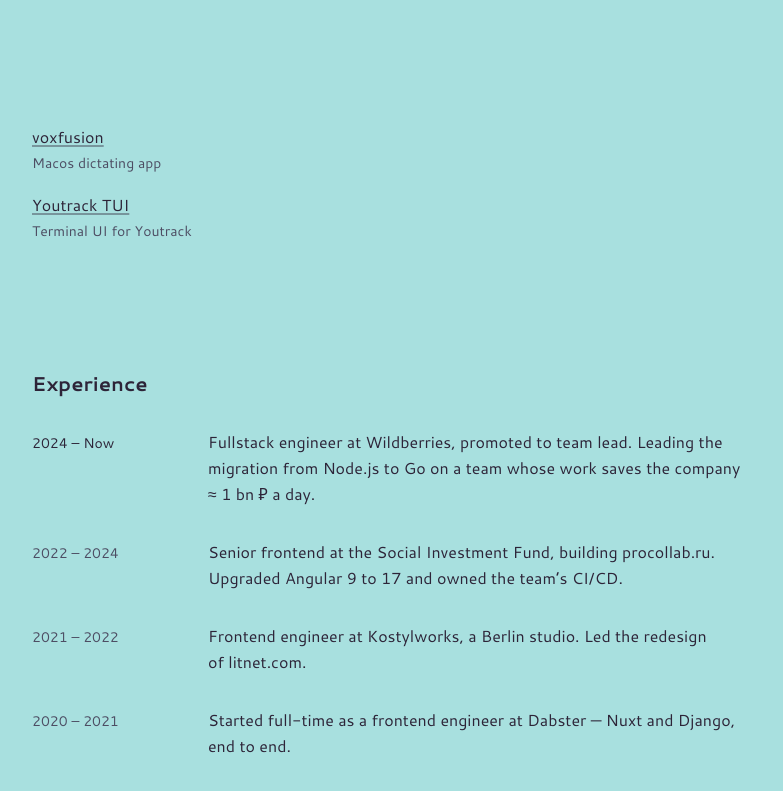
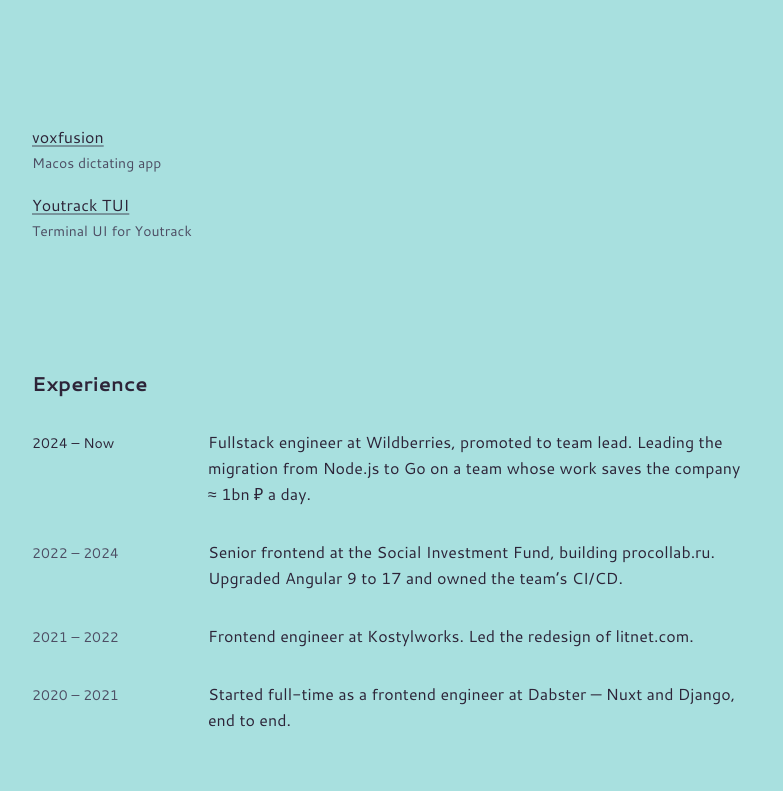
Before and after one commit to gregor-tokarev/personalsite, an Astro site: page / in a window 1280 px wide. Shown: the part 543-1334 px from the top of the page, without its empty margins (248-1031 px from the left). Built offline with nearby package versions, Linux system fonts and the light colour scheme; Astro itself is replaced by a stand-in of ours.

Commit message:
content: change experiences description a bit

```diff
--- a/src/components/Experience.astro
+++ b/src/components/Experience.astro
@@ -8,7 +8,7 @@ interface Entry {
 const entries: Entry[] = [
     {
         years: "2024 – Now",
-        body: "Fullstack engineer at Wildberries, promoted to team lead. Leading the migration from Node.js to Go on a team whose work saves the company ≈ 1 bn ₽ a day.",
+        body: "Fullstack engineer at Wildberries, promoted to team lead. Leading the migration from Node.js to Go on a team whose work saves the company ≈ 1bn ₽ a day.",
         current: true,
     },
     {
@@ -17,7 +17,7 @@ const entries: Entry[] = [
     },
     {
         years: "2021 – 2022",
-        body: "Frontend engineer at Kostylworks, a Berlin studio. Led the redesign of litnet.com.",
+        body: "Frontend engineer at Kostylworks. Led the redesign of litnet.com.",
     },
     {
         years: "2020 – 2021",
@@ -26,14 +26,12 @@ const entries: Entry[] = [
 ];
 ---
 
-<section
-    class="flex flex-col gap-8"
-    aria-labelledby="experience-heading"
->
+<section class="flex flex-col gap-8" aria-labelledby="experience-heading">
     <h2 id="experience-heading" class="text-xl font-semibold text-mauve-800">
         Experience
     </h2>
-    {entries.map((e) => (
+    {
+        entries.map((e) => (
             <div class="flex flex-col gap-1 md:flex-row md:gap-8 lg:gap-16">
                 <span
                     class:list={[
@@ -45,5 +43,6 @@ const entries: Entry[] = [
                 </span>
                 <p class="text-base leading-relaxed text-mauve-800">{e.body}</p>
             </div>
-    ))}
+        ))
+    }
 </section>
```
Lines whose indentation alone changed are shown as unchanged.
